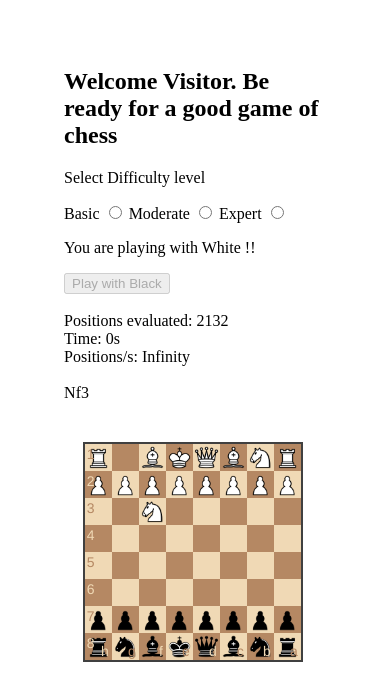
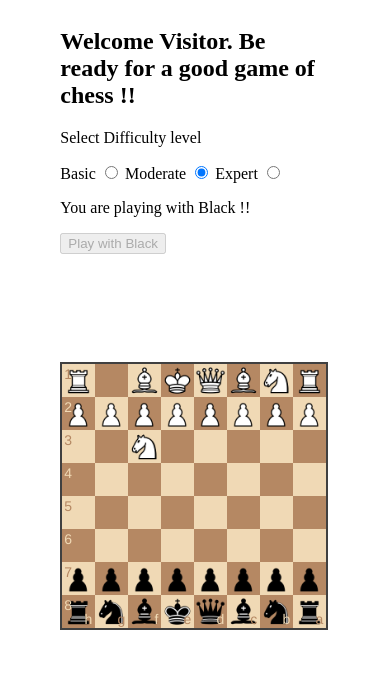
Before and after one commit to satyam-sr/satyam-sr.github.io, a website: page index.html in a window 390 px wide. Both pictures are taken after a click on the button "Play with Black". Drawn offline with Linux system fonts and the light colour scheme.

Commit message:
UI changes

```diff
--- a/index.html
+++ b/index.html
@@ -10,13 +10,13 @@
 <body>
 <div class="flexUI">
 <div id="form">
-    <h2>Welcome Visitor. Be ready for a good game of chess</h2>
+    <h2>Welcome Visitor. Be ready for a good game of chess !!</h2>
     <p>Select Difficulty level</p>
-    Basic <input type="radio" name="match1" onclick="update('basic');" />
-    Moderate <input type="radio" name="match1" onclick="update('moderate');" />
-    Expert <input type="radio" name="match1" onclick="update('expert');" />
-    <p>You are playing with White !!</p>
-    <button id="blackOrientationBtn">Play with Black</button>
+    Basic <input type="radio" id="m1" name="match1" onclick="update('basic');" />
+    Moderate <input type="radio" id="m2" name="match1" onclick="update('moderate');" checked/>
+    Expert <input type="radio" id="m3" name="match1" onclick="update('expert');" />
+    <p id="msg">You are playing with White !!</p>
+    <button id="blackOrientationBtn" onclick="disableBlack();">Play with Black</button>
 
     <div class="info">
         <br>
@@ -31,9 +31,7 @@
         </div>
     </div>
 </div>
- <div id="main">
 <div id="board" class="board"></div>
-</div>
 <script src="lib/jquery/jquery-3.2.1.min.js"></script>
 <script src="lib/chessboardjs/js/chess.js"></script>
 <script src="lib/chessboardjs/js/chessboard-0.3.0.js"></script>
--- a/script.js
+++ b/script.js
@@ -215,6 +215,12 @@ var onDragStart = function (source, piece, position, orientation) {
         piece.search(pat) !== -1) {
         return false;
     }
+    if(blackBtnDisabled == false) document.getElementById("blackOrientationBtn").disabled= true
+    if(levelButtonDisabled == false) {
+        document.getElementById("m1").disabled= true
+        document.getElementById("m2").disabled= true
+        document.getElementById("m3").disabled= true
+    }
 };
 
 var makeBestMove = function (isWhite) {
@@ -325,14 +331,17 @@ var greySquare = function(square) {
 
 $('#blackOrientationBtn').on('click', function () {
     this.disabled = true
+    document.getElementById("msg").innerHTML = "You are playing with Black !!";
     board.orientation('black')
     isWhite = false
+    disableBlack = true
     makeBestMove(true)
 })
 
 $(":radio").click(function(){
     var radioName = $(this).attr("name");
     $(":radio[name='"+radioName+"']").attr("disabled", true);
+    levelButtonDisabled = true
  });
 
  var update = function(level){
@@ -343,6 +352,8 @@ $(":radio").click(function(){
 
 var isWhite= true
 var depth = 3
+var blackBtnDisabled = false
+var levelButtonDisabled = false
 
 var cfg = {
     draggable: true,
--- a/style.css
+++ b/style.css
@@ -3,7 +3,7 @@
     flex-wrap: wrap;
 }
 
-#main {
+#board {
     width: 42%;
     margin: auto;
     margin-top: 40px;
@@ -23,27 +23,23 @@
     align-items: center;
   }
 
-  #main {
-    width: 60%;
+  #board {
+    width: 72%;
     margin: auto;
-    margin-top: 40px;
+    margin-bottom: 80px;
     justify-content: center;
-    flex: 70%;
  }
 
  #form {
-    width: 70%;
+    width: 72%;
     margin: auto;
-    margin-top: 40px;
     justify-content: center;
-    flex: 30%;
+ }
+
+ .info {
+    visibility: hidden;
  }
 }
-
-/* #board {
-    margin-bottom: 40px;
-
-} */
 
 /* #info {
     width: 70%;
```
